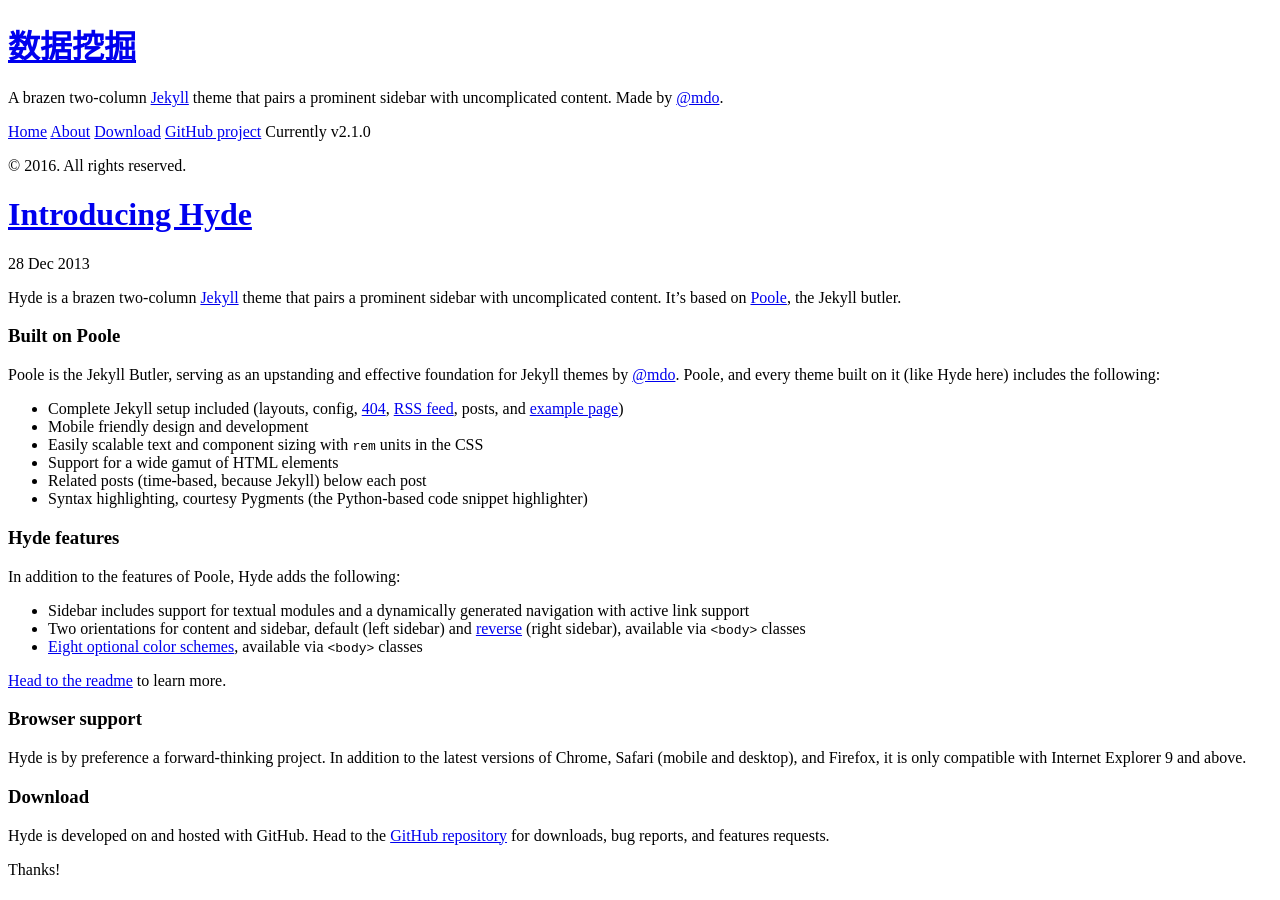
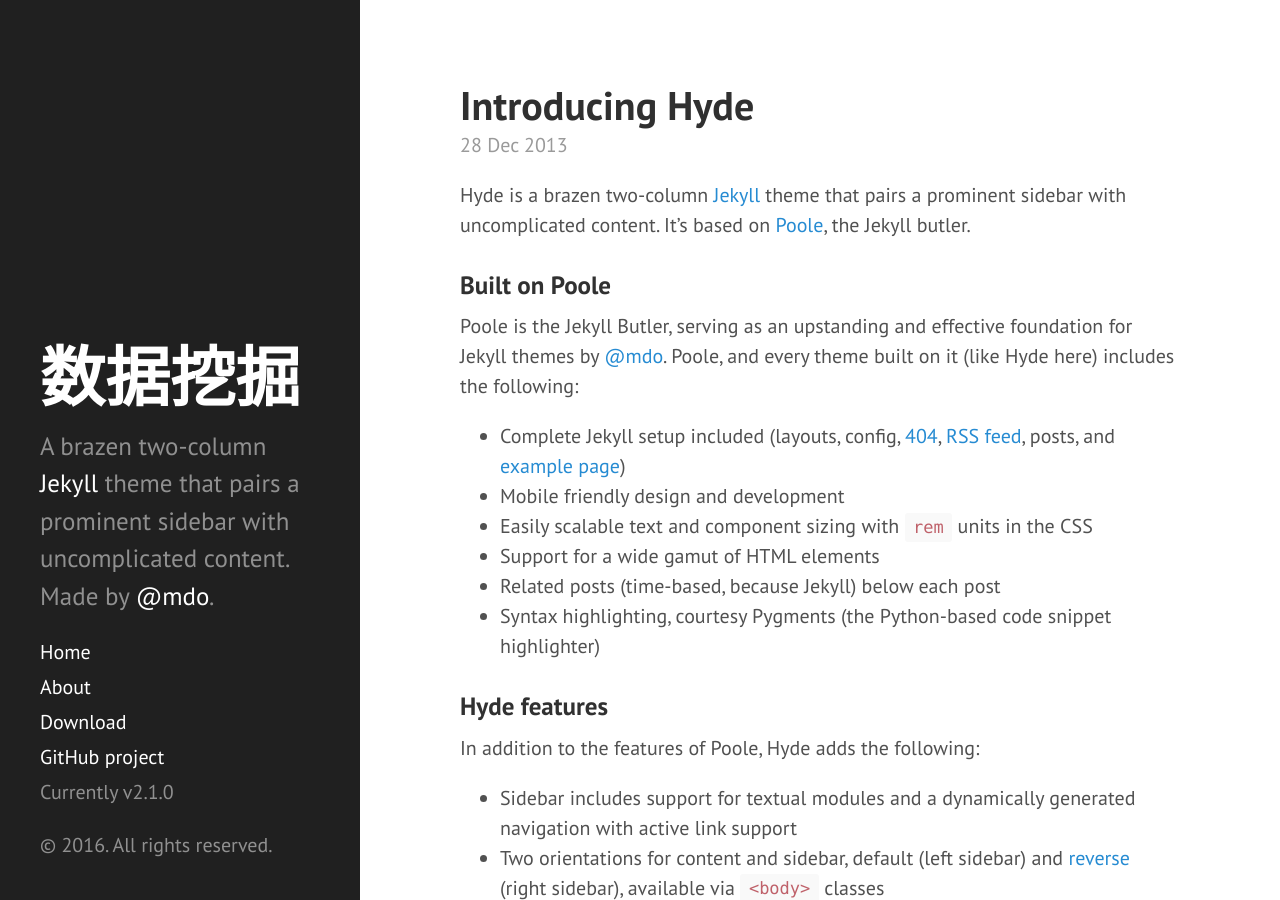
Before and after one commit to zhichun/dm2016, a Jekyll site: the page built from index.html, in a window 1280 px wide and 900 px high. Built offline with Jekyll 4.4.1, drawn with Linux system fonts in a browser that asks for light colours; Markdown is read by kramdown in place of the engine named in the settings; the list of posts is cut into pages by our own code.

Commit message:
update baser

```diff
--- a/_includes/head.html
+++ b/_includes/head.html
@@ -15,14 +15,14 @@
   </title>
 
   <!-- CSS -->
-  <link rel="stylesheet" href="{{ site.baseurl }}public/css/poole.css">
-  <link rel="stylesheet" href="{{ site.baseurl }}public/css/syntax.css">
-  <link rel="stylesheet" href="{{ site.baseurl }}public/css/hyde.css">
+  <link rel="stylesheet" href="{{ site.baseurl }}/public/css/poole.css">
+  <link rel="stylesheet" href="{{ site.baseurl }}/public/css/syntax.css">
+  <link rel="stylesheet" href="{{ site.baseurl }}/public/css/hyde.css">
   <link rel="stylesheet" href="http://fonts.googleapis.com/css?family=PT+Sans:400,400italic,700|Abril+Fatface">
 
   <!-- Icons -->
-  <link rel="apple-touch-icon-precomposed" sizes="144x144" href="{{ site.baseurl }}public/apple-touch-icon-144-precomposed.png">
-                                 <link rel="shortcut icon" href="{{ site.baseurl }}public/favicon.ico">
+  <link rel="apple-touch-icon-precomposed" sizes="144x144" href="{{ site.baseurl }}/public/apple-touch-icon-144-precomposed.png">
+                                 <link rel="shortcut icon" href="{{ site.baseurl }}/public/favicon.ico">
 
   <!-- RSS -->
   <link rel="alternate" type="application/rss+xml" title="RSS" href="/atom.xml">
--- a/_includes/sidebar.html
+++ b/_includes/sidebar.html
@@ -10,7 +10,7 @@
     </div>
 
     <nav class="sidebar-nav">
-      <a class="sidebar-nav-item{% if page.url == site.baseurl %} active{% endif %}" href="{{ site.baseurl }}">Home</a>
+      <a class="sidebar-nav-item{% if page.url == site.baseurl %} active{% endif %}" href="{{ site.baseurl }}/">Home</a>
 
       {% comment %}
         The code below dynamically generates a sidebar nav of pages with
```
Also changed, not shown: 6 other files.
